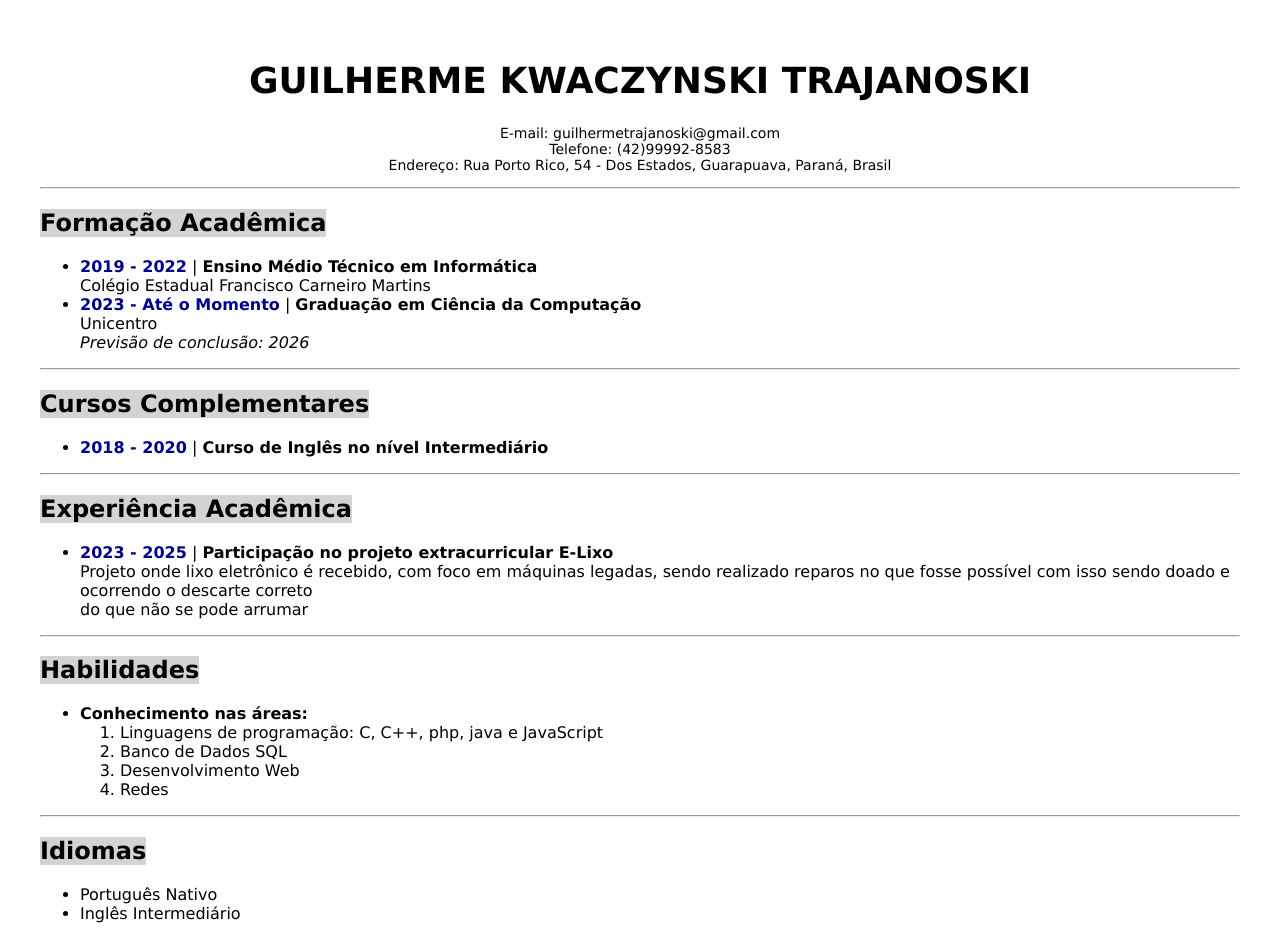
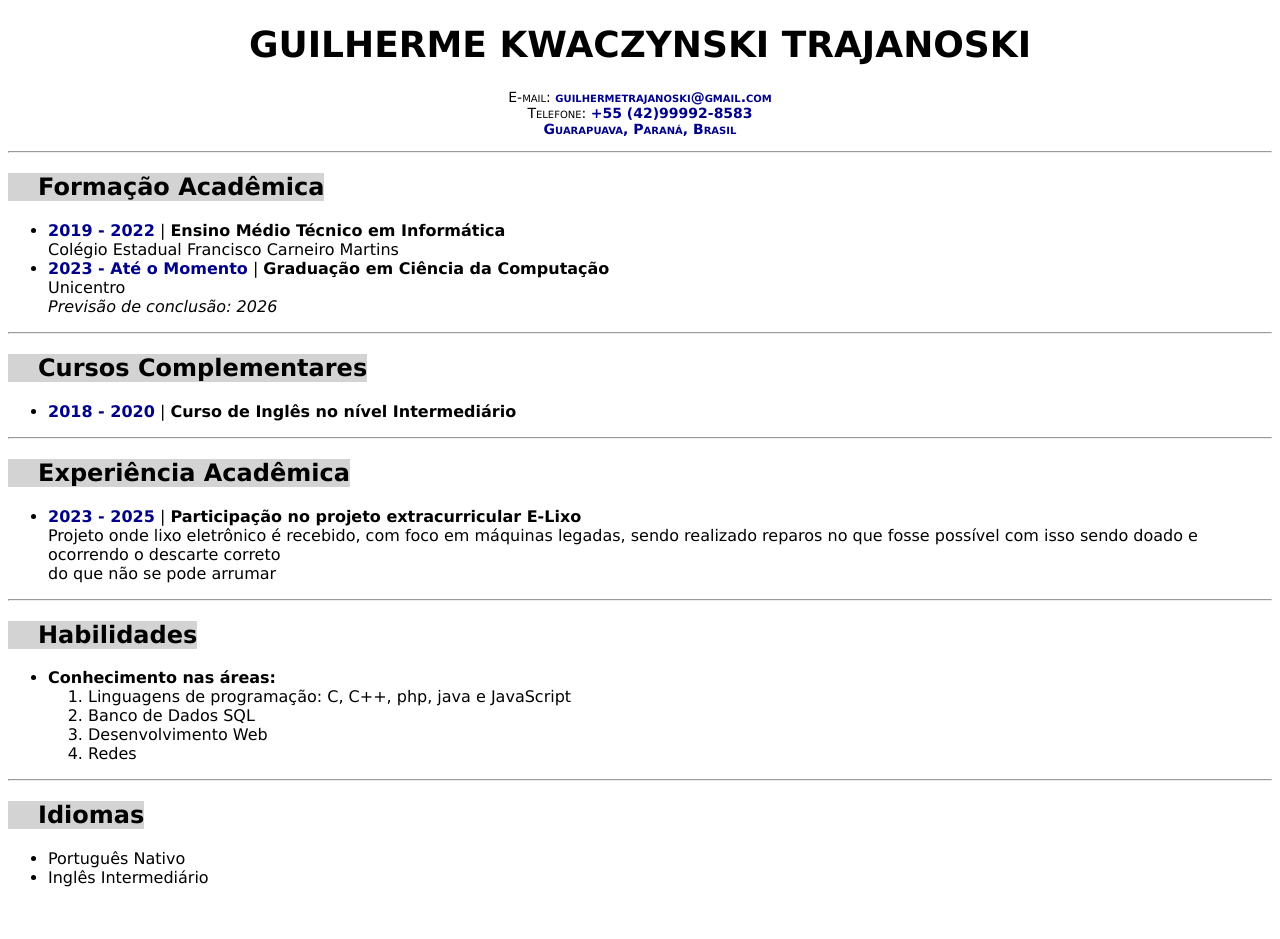
Before and after one commit to JeanRGW/Desenvolvimento_de_Interface_Web-1, a plain HTML site: page Atividades/2 - Currículo 2/curriculo.html in a window 1280 px wide. After the commit the page ends 903 px from the top, so only its background shows below. Drawn offline with Linux system fonts and the light colour scheme.

Commit message:
Atividade 2

```diff
--- a/Atividades/2 - Currículo 2/curriculo.html
+++ b/Atividades/2 - Currículo 2/curriculo.html
@@ -1,48 +1,33 @@
 <!DOCTYPE html>
 <html lang="pt-br">
+
 <head>
     <meta charset="UTF-8">
+    <link rel="stylesheet" href="style.css">
     <title>Currículo</title>
     <style>
-        body{
+        body {
             font-family: Verdana, Geneva, Tahoma, sans-serif;
-            margin-left: 40px;
-            margin-right: 40px;
-            margin-top: 60px;
-        }
-        #titulo{
-            text-transform: uppercase;
-            text-align: center;
-            font-size: 36px;
-        }
-        #info{
-            text-align: center;
-            font-size: 14px;
-
-        }
-        .data{
-            color: darkblue;
-            font-weight: bolder;
-        }
-        .subtitulos{
-            background-color: lightgray;
-            width: fit-content;
-
         }
     </style>
 </head>
+
 <body>
-    <div .>
-        <h1 id="titulo"><b>Guilherme Kwaczynski Trajanoski</b></h1>
-        <p id="info">E-mail: guilhermetrajanoski@gmail.com<br>Telefone: (42)99992-8583<br>Endereço: Rua Porto Rico, 54 - Dos Estados,
-            Guarapuava, Paraná, Brasil</p>
-    </div>
+    <h1 id="titulo"><b>Guilherme Kwaczynski Trajanoski</b></h1>
+    <p id="info">
+        E-mail: <a class="link" href="mailto:guilhermetrajanoski@gmail.com">guilhermetrajanoski@gmail.com</a><br>
+        Telefone: <a class="link" href="tel:+5542999928583">+55 (42)99992-8583</a><br>
+        <a class="link" href="https://maps.app.goo.gl/eNpftq3WjEDRTkj8A" target="_blank">Guarapuava, Paraná, Brasil</a>
+    </p>
+
     <hr>
     <h2 class="subtitulos">Formação Acadêmica</h2>
     <ul>
-        <li><b class="data">2019 - 2022</b> | <b>Ensino Médio Técnico em Informática</b><br>Colégio Estadual Francisco Carneiro Martins
+        <li><b class="data">2019 - 2022</b> | <b>Ensino Médio Técnico em Informática</b><br>Colégio Estadual Francisco
+            Carneiro Martins
         </li>
-        <li><b class="data">2023 - Até o Momento</b> | <b>Graduação em Ciência da Computação</b><br>Unicentro<br><i>Previsão de conclusão:
+        <li><b class="data">2023 - Até o Momento</b> | <b>Graduação em Ciência da
+                Computação</b><br>Unicentro<br><i>Previsão de conclusão:
                 2026</i></li>
     </ul>
     <hr>
@@ -53,8 +38,10 @@
     <hr>
     <h2 class="subtitulos">Experiência Acadêmica</h2>
     <ul>
-        <li><b class="data">2023 - 2025</b> | <b>Participação no projeto extracurricular E-Lixo</b><br>Projeto onde lixo eletrônico é recebido,
-            com foco em máquinas legadas, sendo realizado reparos no que fosse possível com isso sendo doado e ocorrendo o descarte correto<br>
+        <li><b class="data">2023 - 2025</b> | <b>Participação no projeto extracurricular E-Lixo</b><br>Projeto onde lixo
+            eletrônico é recebido,
+            com foco em máquinas legadas, sendo realizado reparos no que fosse possível com isso sendo doado e ocorrendo
+            o descarte correto<br>
             do que não se pode arrumar</li>
     </ul>
     <hr>
@@ -76,4 +63,5 @@
         <li>Inglês Intermediário</li>
     </ul>
 </body>
+
 </html>
--- a/Atividades/2 - Currículo 2/style.css
+++ b/Atividades/2 - Currículo 2/style.css
@@ -1,3 +1,28 @@
-.titulo{
+#titulo {
+    text-transform: uppercase;
+    text-align: center;
+    font-size: 36px;
+}
 
+#info {
+    text-align: center;
+    font-size: 14px;
+    font-variant: small-caps;
 }
+
+.data {
+    color: darkblue;
+    font-weight: bolder;
+}
+
+.subtitulos {
+    background-color: lightgray;
+    width: fit-content;
+    text-indent: 30px;
+}
+
+.link {
+    text-decoration: none;
+    color: darkblue;
+    font-weight: bold;
+}
```
